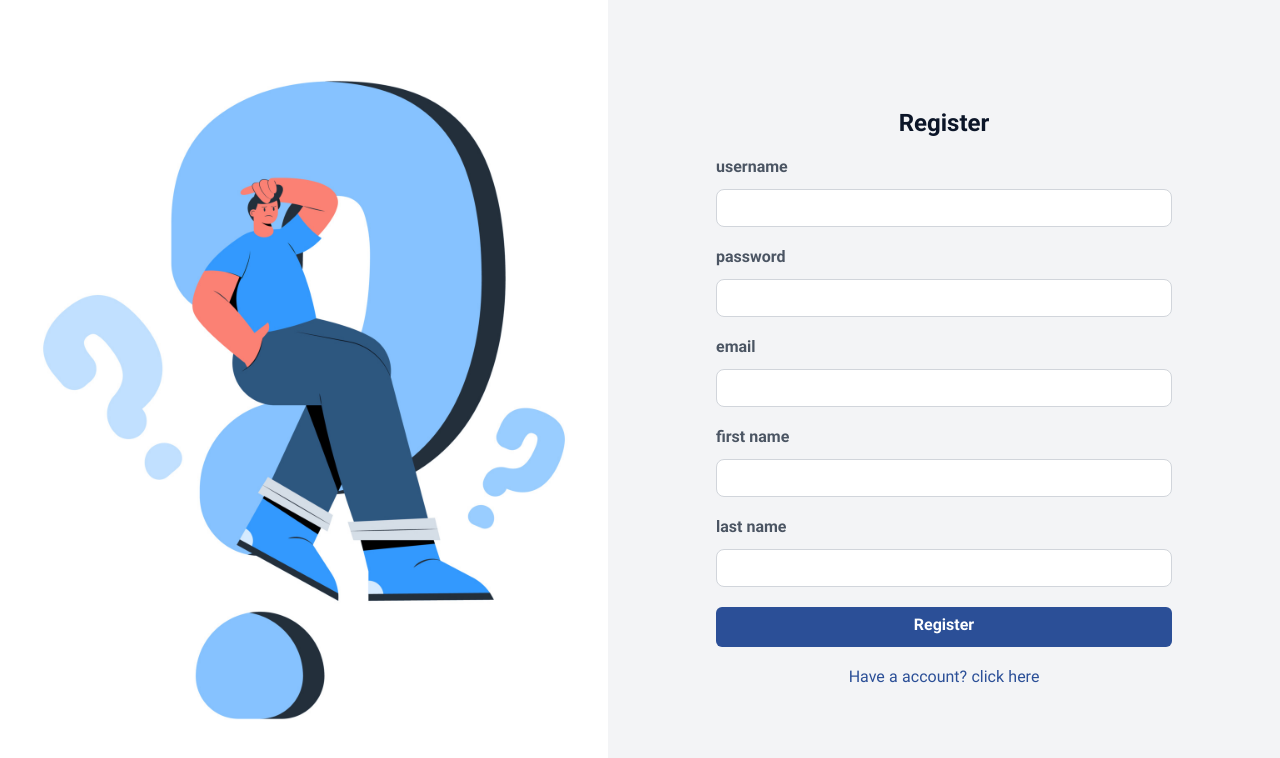
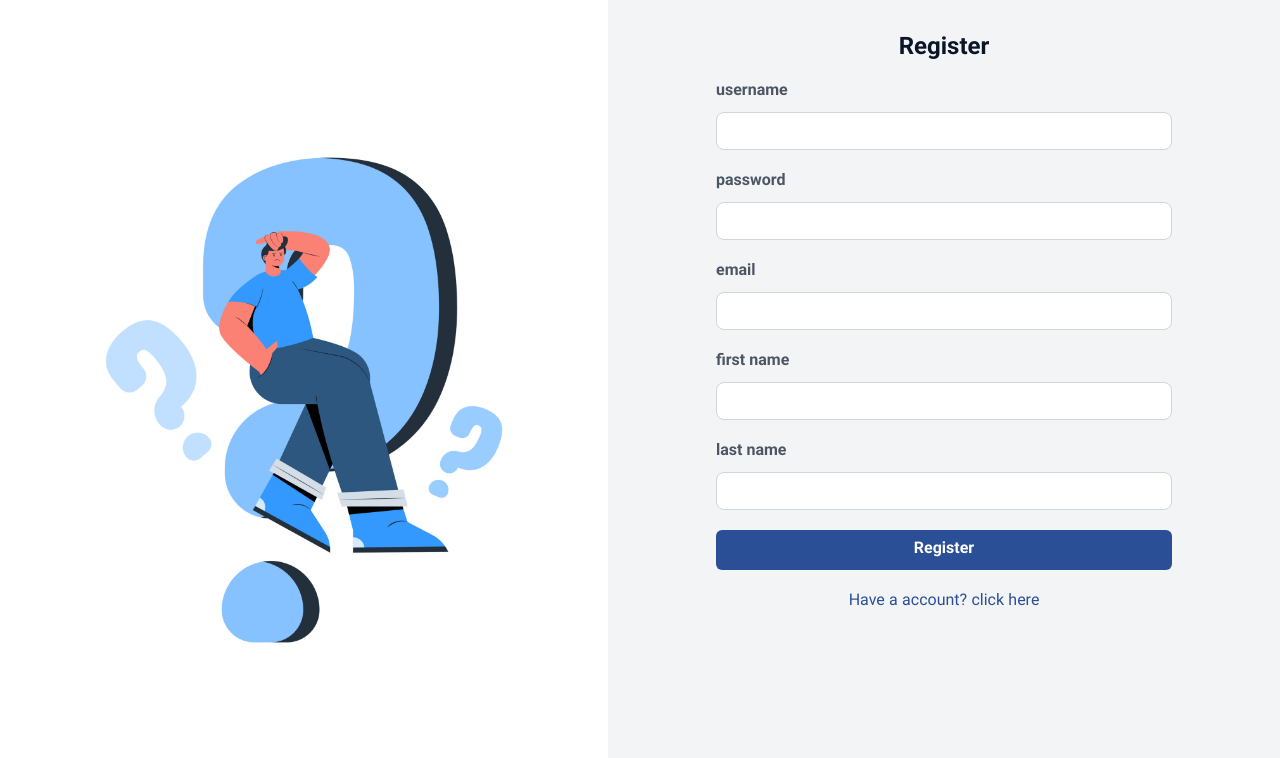
Before and after one commit to Kiyarash17/webelopers_front, a Next.js app: page /en/auth/register in a window 1280 px wide. Shown: the top 758 px of the page. Built offline with nearby package versions, Linux system fonts and the light colour scheme.

Commit message:
Update register page

```diff
--- a/app/[lang]/(auth)/auth/register/page.tsx
+++ b/app/[lang]/(auth)/auth/register/page.tsx
@@ -11,15 +11,15 @@ export default function Page(props: any) {
   const locale = useLocale(props.params?.lang);
 
   return (
-    <div className="bg-gray-100 flex justify-center items-center h-screen min-h-screen overflow-auto">
-      <div className="flex-1 h-screen hidden md:block">
+    <div className="bg-gray-100 flex justify-center items-stretch min-h-screen overflow-hidden">
+      <div className="flex-1 min-h-screen h-auto hidden md:block bg-white">
         <img
           src="/img/login.jpg"
           alt="Login image"
-          className="object-cover w-full h-full"
+          className="object-contain w-full h-full"
         />
       </div>
-      <div className="p-8 flex-1 overflow-auto">
+      <div className="p-8 flex-1 overflow-auto min-h-screen">
         <PageClient locale={locale} />
       </div>
     </div>
```
